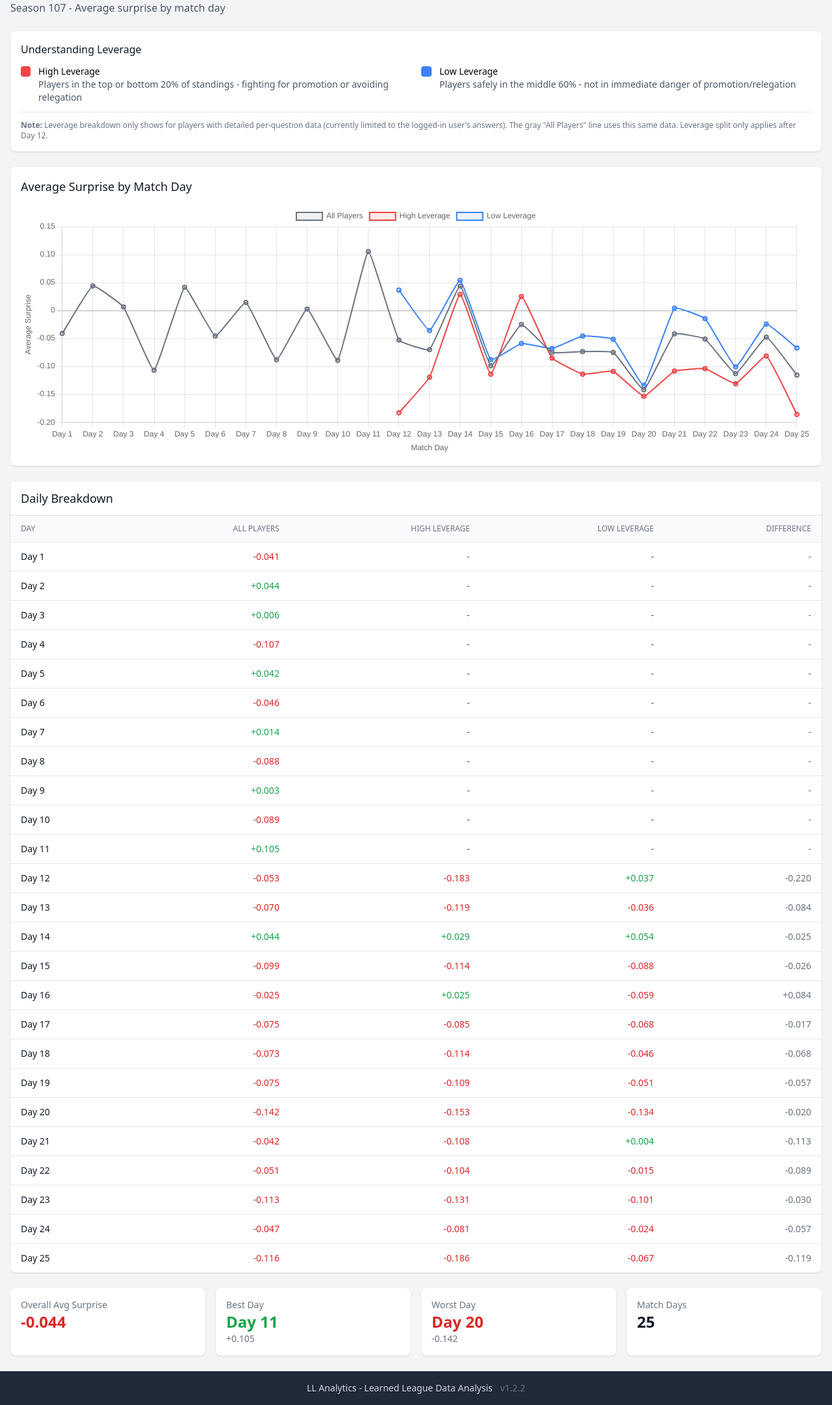
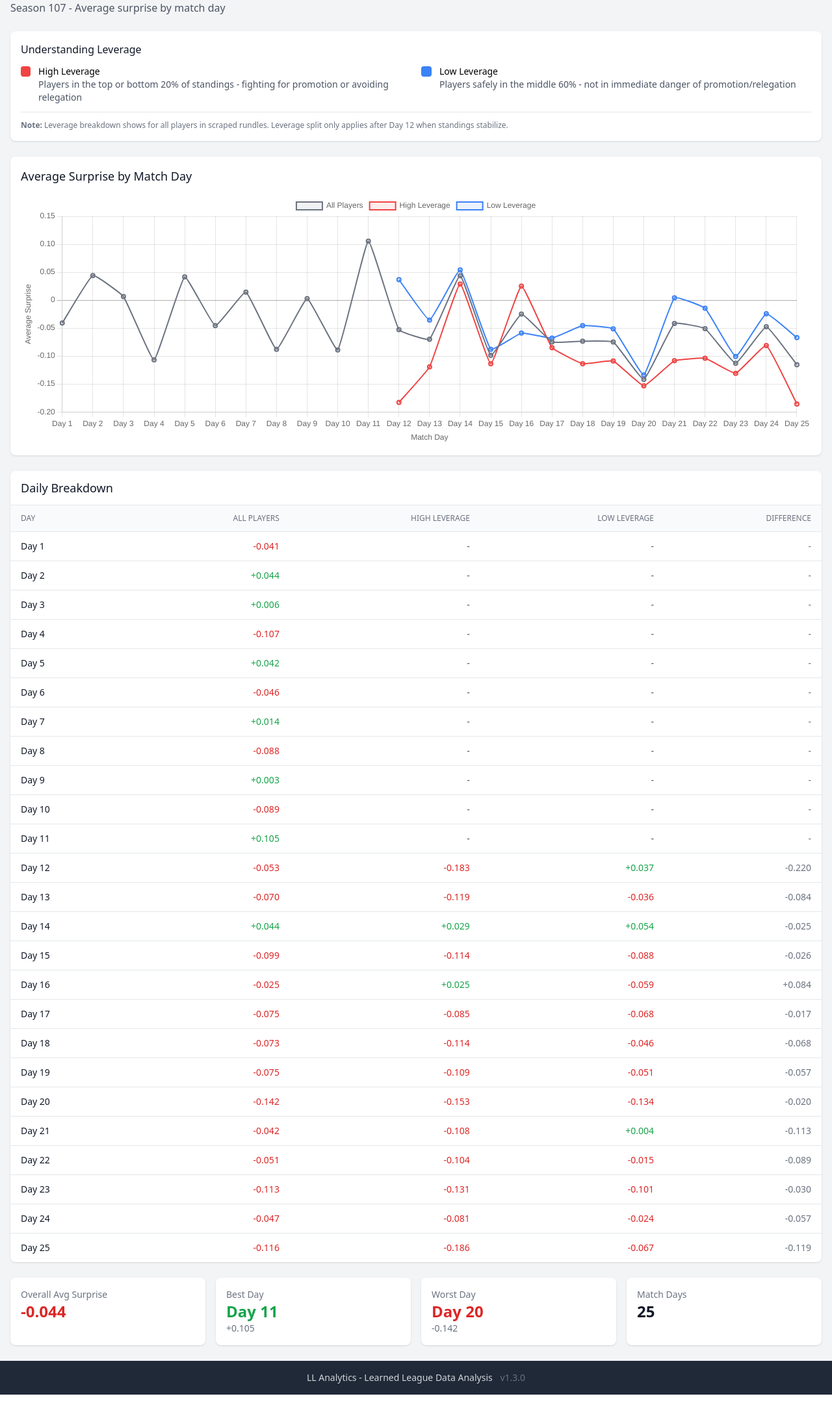
Before and after one commit to JanSchlupp/ll-analytics, a FastAPI app: page /surprise/distribution in a window 1280 px wide. Shown: the part 156-2319 px from the top of the page at 65% size. Run offline with FastAPI, Linux system fonts and the light colour scheme; data comes from the database, SQL or seed files in the repository; both versions use the stored data as it was after the commit; some libraries are stand-ins or nearby versions.

Commit message:
v1.3.0: Update database with 9 rundles, 282 players, 42k answers
- Scraped all 9 rundles from tracker: B_Skyline, B_Mountain, C_Skyline,
  C_Arctic, C_Galaxy_Div_1, D_Galaxy_Div_2, D_Skyline_Div_1, E_Galaxy_Div_2,
  E_Skyline_Div_1
- 42,300 per-question answers for 282 players
- Updated surprise distribution note (now has all players' data)
- Bump version to 1.3.0

Co-Authored-By: Claude Opus 4.5 <noreply@anthropic.com>

```diff
--- a/ll_analytics/static/templates/base.html
+++ b/ll_analytics/static/templates/base.html
@@ -47,7 +47,7 @@
     <footer class="bg-gray-800 text-gray-300 py-4 mt-auto">
         <div class="max-w-7xl mx-auto px-4 text-center text-sm">
             LL Analytics - Learned League Data Analysis
-            <span class="text-gray-500 ml-2">v1.2.2</span>
+            <span class="text-gray-500 ml-2">v1.3.0</span>
         </div>
     </footer>
 
--- a/ll_analytics/static/templates/surprise_distribution.html
+++ b/ll_analytics/static/templates/surprise_distribution.html
@@ -35,8 +35,8 @@
             </div>
         </div>
         <p class="text-xs text-gray-500 mt-3 border-t pt-3">
-            <strong>Note:</strong> Leverage breakdown only shows for players with detailed per-question data (currently limited to the logged-in user's answers).
-            The gray "All Players" line uses this same data. Leverage split only applies after Day 12.
+            <strong>Note:</strong> Leverage breakdown shows for all players in scraped rundles.
+            Leverage split only applies after Day 12 when standings stabilize.
         </p>
     </div>
 
```
Also changed, not shown: data/ll_analytics.db.
